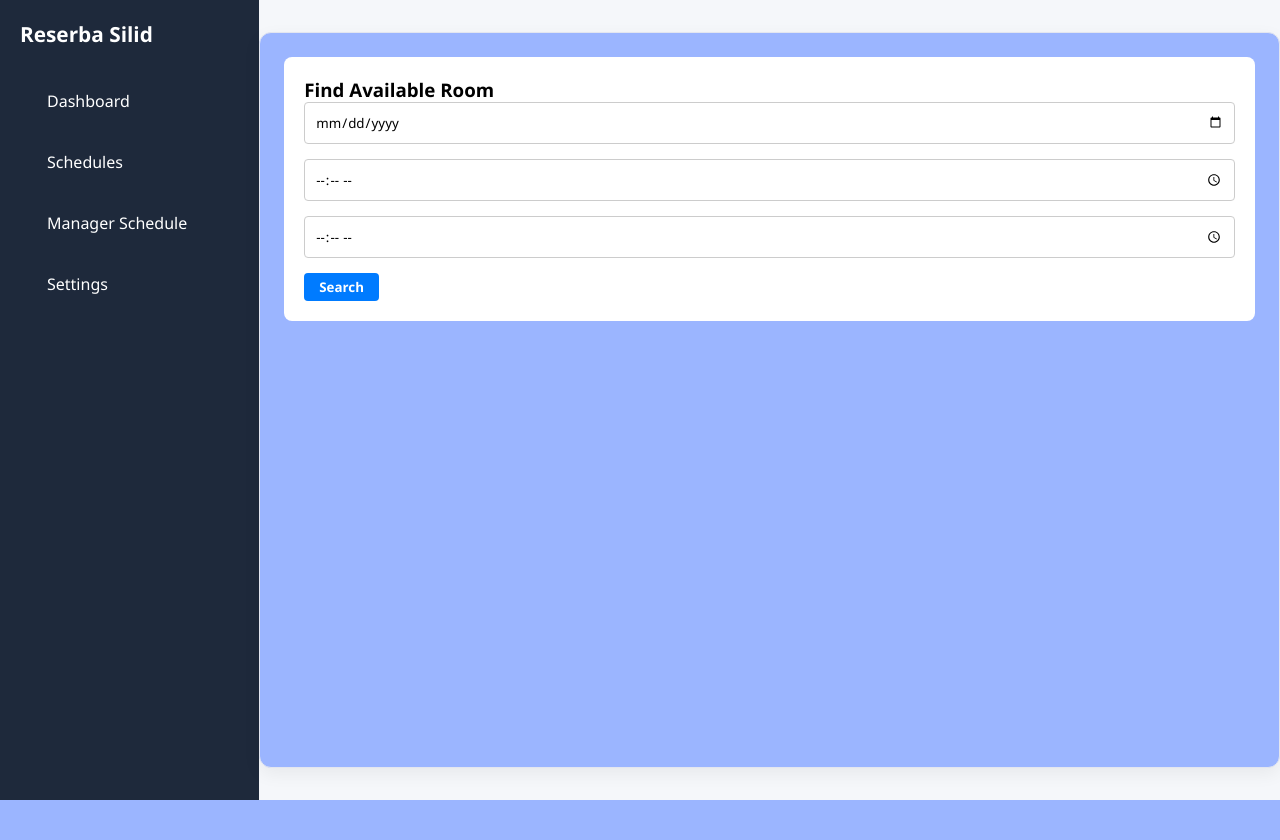
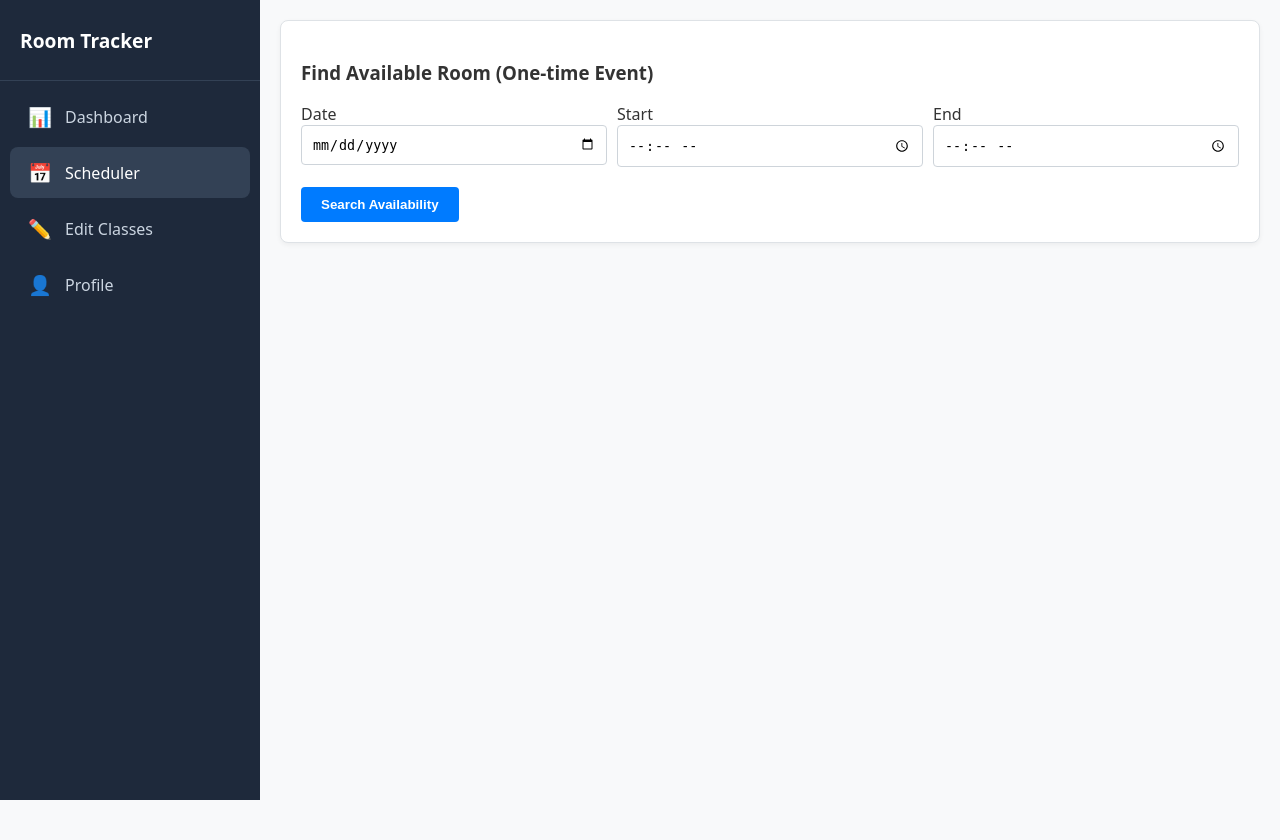
Before and after one commit to b1enb1en/1stSem_finalProj, a PHP site: page /src/scheduler.php in a window 1280 px wide. Before the commit the page ends 800 px from the top, so only its background shows below. Run offline with PHP 8.4, Linux system fonts and the light colour scheme; the visitor is signed in with stand-in values (Sample User, id 1); data comes from the database, SQL or seed files in the repository; both versions use the stored data as it was after the commit.

Commit message:
update in styles, dashboard, scheduler, etc.

```diff
--- a/assets/css/db_styles.css
+++ b/assets/css/db_styles.css
@@ -69,9 +69,13 @@ body {
   transition: 0.2s;
 }
 
+.nav-links a:active,
 .nav-links a:hover {
-  background: #334155;
+    color: #fff;
+    background: #334155;
 }
+
+
 
 .sidebar.collapsed a span {
   display: none;
--- /dev/null
+++ b/assets/css/script.js
@@ -0,0 +1,31 @@
+document.addEventListener("DOMContentLoaded", function() {
+
+    // Sidebar Toggle Logic
+    const toggleBtns = document.querySelectorAll('.toggle-btn');
+    const sidebar = document.querySelector('.sidebar');
+
+    toggleBtns.forEach(btn => {
+        btn.addEventListener('click', () => {
+            sidebar.classList.toggle('active');
+        });
+    });
+
+    // Close sidebar when clicking outside on mobile (Optional UX improvement)
+    document.addEventListener('click', (e) => {
+        if (window.innerWidth <= 768) {
+            if (!sidebar.contains(e.target) && !e.target.closest('.toggle-btn')) {
+                sidebar.classList.remove('active');
+            }
+        }
+    });
+
+    // Confirm Delete Logic
+    const deleteForms = document.querySelectorAll('.confirm-delete');
+    deleteForms.forEach(form => {
+        form.addEventListener('submit', function(e) {
+            if (!confirm("Are you sure you want to delete this?")) {
+                e.preventDefault();
+            }
+        });
+    });
+});
--- /dev/null
+++ b/assets/css/styles.css
@@ -0,0 +1,170 @@
+body {
+    font-family: system-ui, -apple-system, sans-serif;
+    background-color: #f8f9fa;
+    color: #333;
+    margin: 0;
+    padding: 0;
+    display: flex; /* Key to Sidebar Layout */
+    height: 100vh;
+    overflow: hidden; /* Prevents double scrollbars */
+}
+
+/* SIDEBAR STYLES */
+.sidebar {
+    width: 260px;
+    background: #1e293b;
+    color: white;
+    display: flex;
+    flex-direction: column;
+    transition: all 0.3s ease;
+    flex-shrink: 0;
+    height: 100vh;
+    z-index: 1000;
+}
+
+.sidebar-header {
+    padding: 20px;
+    display: flex;
+    justify-content: space-between;
+    align-items: center;
+    border-bottom: 1px solid #334155;
+    min-height: 40px;
+}
+
+.logo {
+    font-size: 1.2rem;
+    font-weight: bold;
+    white-space: nowrap;
+    overflow: hidden;
+}
+
+/* NAVIGATION LINKS */
+.nav-links {
+    list-style: none;
+    padding: 10px;
+    margin: 0;
+    display: flex;
+    flex-direction: column;
+    gap: 5px;
+    overflow-y: auto;
+}
+
+.nav-links li { width: 100%; }
+
+.nav-links a {
+    display: flex;
+    align-items: center;
+    padding: 12px 15px;
+    color: #cbd5e1;
+    text-decoration: none;
+    border-radius: 8px;
+    transition: background 0.2s, color 0.2s;
+    white-space: nowrap;
+}
+
+.nav-links a:hover,
+.nav-links a.active {
+    background: #334155;
+    color: white;
+}
+
+.icon {
+    min-width: 30px;
+    font-size: 1.2rem;
+    text-align: center;
+    margin-right: 10px;
+}
+
+/* TOGGLE BUTTON (BURGER) */
+.toggle-btn {
+    background: none;
+    border: none;
+    color: white;
+    font-size: 1.5rem;
+    cursor: pointer;
+    padding: 0;
+}
+
+/* MEDIA QUERY */
+
+/* DESKTOP DEFAULT: Button Hidden, Sidebar Wide */
+.toggle-btn { display: none; }
+
+/* MOBILE (Screens smaller than 768px) */
+@media (max-width: 768px) {
+    /* Show the button on mobile */
+    .toggle-btn { display: block; }
+
+    /* Hide sidebar by default on mobile */
+    .sidebar {
+        position: absolute;
+        left: -260px; /* Hide off-screen */
+        width: 260px;
+    }
+
+    /* When class 'active' is added via JS, slide it in */
+    .sidebar.active {
+        left: 0;
+        box-shadow: 5px 0 15px rgba(0,0,0,0.2);
+    }
+}
+
+/* MAIN CONTENT */
+.main-content {
+    flex-grow: 1;
+    padding: 20px;
+    overflow-y: auto; /* Internal scroll only */
+    height: 100vh;
+    background: #f8f9fa;
+    width: 100%;
+}
+
+/* Header inside Main Content (for Mobile Menu trigger backup) */
+.mobile-header {
+    display: none;
+    margin-bottom: 20px;
+}
+
+@media (max-width: 768px) {
+    .mobile-header { display: flex; justify-content: space-between; align-items: center; }
+}
+
+/* CARD & UTILITIES */
+.card, .box {
+    background: white;
+    border: 1px solid #dee2e6;
+    border-radius: 8px;
+    padding: 20px;
+    box-shadow: 0 2px 5px rgba(0,0,0,0.05);
+    margin-bottom: 20px;
+}
+
+.grid {
+    display: grid;
+    grid-template-columns: repeat(auto-fill, minmax(220px, 1fr));
+    gap: 20px;
+}
+
+/* Status Badges */
+.status-badge {
+    display: inline-block; padding: 4px 10px; border-radius: 12px;
+    font-size: 0.75em; font-weight: bold; text-transform: uppercase; color: white;
+}
+.available { background-color: #28a745; }
+.occupied { background-color: #dc3545; }
+
+/* Forms & Inputs */
+input, select, textarea {
+    width: 100%; padding: 10px; margin-bottom: 10px;
+    border: 1px solid #ced4da; border-radius: 4px; box-sizing: border-box;
+}
+button.btn-primary, button.btn-add {
+    padding: 10px 20px; background: #007bff; color: white;
+    border: none; border-radius: 4px; cursor: pointer; font-weight: bold;
+}
+button.btn-del { background: #dc3545; color: white; border:none; padding: 5px 10px; border-radius: 4px; cursor: pointer;}
+
+/* Tables */
+table { width: 100%; border-collapse: collapse; margin-top: 10px; }
+th, td { padding: 12px; border-bottom: 1px solid #dee2e6; text-align: left; }
+th { background-color: #e9ecef; }
--- a/src/scheduler.php
+++ b/src/scheduler.php
@@ -13,7 +13,6 @@ if (isset($_GET['search_date'])) {
   $s_start = "$date $start";
   $s_end = "$date $end";
 
-  // Complex Query: Find rooms NOT occupied by Fixed OR Booking
   $sql = "SELECT * FROM rooms WHERE id NOT IN (
         SELECT room_id FROM schedules WHERE
         (type='fixed' AND day_of_week = :day AND (:start < end_time AND :end > start_time))
@@ -28,7 +27,8 @@ if (isset($_GET['search_date'])) {
 if ($_SERVER['REQUEST_METHOD'] === 'POST') {
   $stmt = $db->prepare("INSERT INTO schedules (room_id, title, instructor, start_time, end_time, type, created_by) VALUES (?, ?, ?, ?, ?, 'booking', ?)");
   $stmt->execute([$_POST['room_id'], $_POST['title'], $_SESSION['username'], $_POST['full_start'], $_POST['full_end'], $_SESSION['user_id']]);
-  $msg = "Booked!";
+  header("Location: scheduler.php?msg=booked");
+  exit;
 }
 ?>
 <!doctype html>
@@ -36,106 +36,83 @@ if ($_SERVER['REQUEST_METHOD'] === 'POST') {
 
 <head>
   <meta charset="utf-8">
+  <meta name="viewport" content="width=device-width, initial-scale=1.0">
   <title>Scheduler</title>
-  <link rel="stylesheet" href="../assets/css/db_styles.css">
-  <style>
-* {
-  margin: 0;
-  padding: 0;
-  box-sizing: border-box;
-  font-family: "Segoe UI", sans-serif;
-}
-
-body {
-  background: #f5f7fa;
-}
-
-.dashboard {
-  display: flex;
-  min-height: 100vh;
-}
-
-    .nav a {
-      color: #ccc;
-      margin-left: 15px;
-      text-decoration: none;
-      font-weight: bold;
-    }
-
-    .nav a:hover,
-    .nav a.active {
-      color: #fff;
-      text-decoration: underline;
-    }
-
-    .box {
-      background: white;
-      padding: 20px;
-      border-radius: 8px;
-      margin-bottom: 20px;
-    }
-
-    .room-card {
-      border: 1px solid #28a745;
-      padding: 15px;
-      margin-bottom: 10px;
-      display: flex;
-      justify-content: space-between;
-      align-items: center;
-      background: #e6ffed;
-    }
-  </style>
+  <link rel="stylesheet" href="/assets/css/styles.css">
+  <script src="/assets/css/script.js" defer></script>
 </head>
 
 <body>
-  <div class="dashboard">
-    <!-- SIDEBAR -->
-    <aside class="sidebar" id="sidebar">
+
+  <nav class="sidebar">
     <div class="sidebar-header">
-        <span class="logo">Reserba Silid</span>
+      <div class="logo">Room Tracker</div>
+      <button class="toggle-btn">&times;</button>
+    </div>
+    <ul class="nav-links">
+      <li><a href="dashboard.php"><span class="icon">📊</span> Dashboard</a></li>
+      <li><a href="scheduler.php" class="active"><span class="icon">📅</span> Scheduler</a></li>
+      <li><a href="manage_schedules.php"><span class="icon">✏️</span> Edit Classes</a></li>
+      <li><a href="profile.php"><span class="icon">👤</span> Profile</a></li>
+    </ul>
+  </nav>
+
+  <main class="main-content">
+    <div class="mobile-header">
+      <button class="toggle-btn" style="color:#333; font-size:1.5rem;">&#9776;</button>
+      <strong style="font-size:1.2rem;">Scheduler</strong>
     </div>
 
-      <nav class="nav-links">
-        <a href="dashboard.php"><i class="bi bi-house"></i><span>Dashboard</span></a>
-        <a href="scheduler.php" class="active"><i class="bi bi-door-open"></i><span>Schedules</span></a>
-        <a href="manage_schedules.php"><i class="bi bi-calendar-event"></i><span> Manager Schedule</span></a>
-        <a href="profile.php"><i class="bi bi-gear"></i><span>Settings</span></a>
-      </nav>
-    </aside>
-
-    <!-- CONTENT -->
-    <div class="content">
+    <?php if (isset($_GET['msg'])): ?>
+      <div class="alert">Booking Successful!</div>
+    <?php endif; ?>
 
     <div class="box">
-    <h3>Find Available Room</h3>
-    <form method="get">
+      <h3>Find Available Room (One-time Event)</h3>
+      <form method="get" style="display:flex; flex-wrap:wrap; gap:10px;">
+        <div style="flex:1; min-width:150px;">
+          <label>Date</label>
           <input type="date" name="search_date" required value="<?= $_GET['search_date'] ?? '' ?>">
+        </div>
+        <div style="flex:1; min-width:120px;">
+          <label>Start</label>
           <input type="time" name="start_time" required value="<?= $_GET['start_time'] ?? '' ?>">
+        </div>
+        <div style="flex:1; min-width:120px;">
+          <label>End</label>
           <input type="time" name="end_time" required value="<?= $_GET['end_time'] ?? '' ?>">
-      <button style="padding:5px 15px; background:#007bff; color:white; border:none; border-radius:4px;">Search</button>
+        </div>
+        <div style="width:100%;">
+          <button class="btn-primary">Search Availability</button>
+        </div>
       </form>
     </div>
 
     <?php if (isset($_GET['search_date'])): ?>
       <div class="box">
-      <h3>Results for <?= $_GET['search_date'] ?> (<?= $_GET['start_time'] ?> - <?= $_GET['end_time'] ?>)</h3>
+        <h3>Results for <?= htmlspecialchars($_GET['search_date']) ?></h3>
+        <?php if (empty($results)): ?>
+          <p>No rooms available for this time slot.</p>
+        <?php else: ?>
+          <div class="grid">
             <?php foreach ($results as $r): ?>
-        <div class="room-card">
-          <strong><?= $r['name'] ?></strong>
+              <div class="card" style="border-top: 4px solid #28a745;">
+                <strong><?= htmlspecialchars($r['name']) ?></strong>
+                <p style="font-size:0.8em; color:green;">Available</p>
                 <form method="post">
                   <input type="hidden" name="room_id" value="<?= $r['id'] ?>">
                   <input type="hidden" name="full_start" value="<?= $_GET['search_date'] . ' ' . $_GET['start_time'] ?>">
                   <input type="hidden" name="full_end" value="<?= $_GET['search_date'] . ' ' . $_GET['end_time'] ?>">
                   <input type="text" name="title" placeholder="Event Title" required>
-            <button style="background:#28a745; color:white; border:none; padding:5px 10px; cursor:pointer;">Book</button>
+                  <button class="btn-primary" style="margin-top:10px; width:100%;">Book Now</button>
                 </form>
               </div>
             <?php endforeach; ?>
-      <?php if (empty($results)) echo "<p>No rooms available.</p>"; ?>
           </div>
         <?php endif; ?>
       </div>
-  </div>
+    <?php endif; ?>
+  </main>
 </body>
 
 </html>
```
Also changed, not shown: src/booking.php (deleted, +0 -52 lines), src/dashboard.php (+32 -78 lines), src/manage_schedules.php (+32 -92 lines), src/profile.php (+27 -83 lines), src/data/rooms.db. Lines whose indentation alone changed are shown as unchanged.
